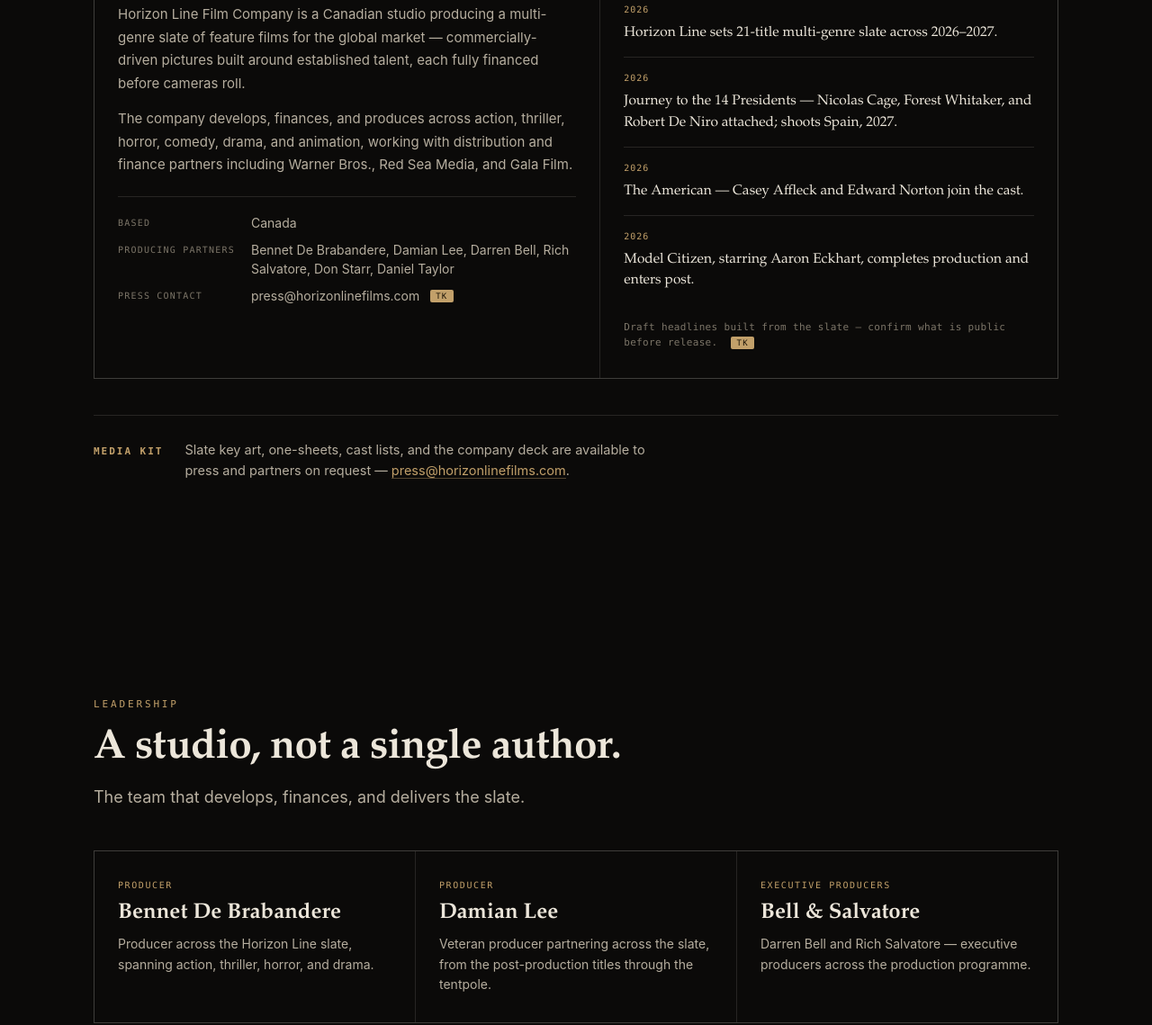
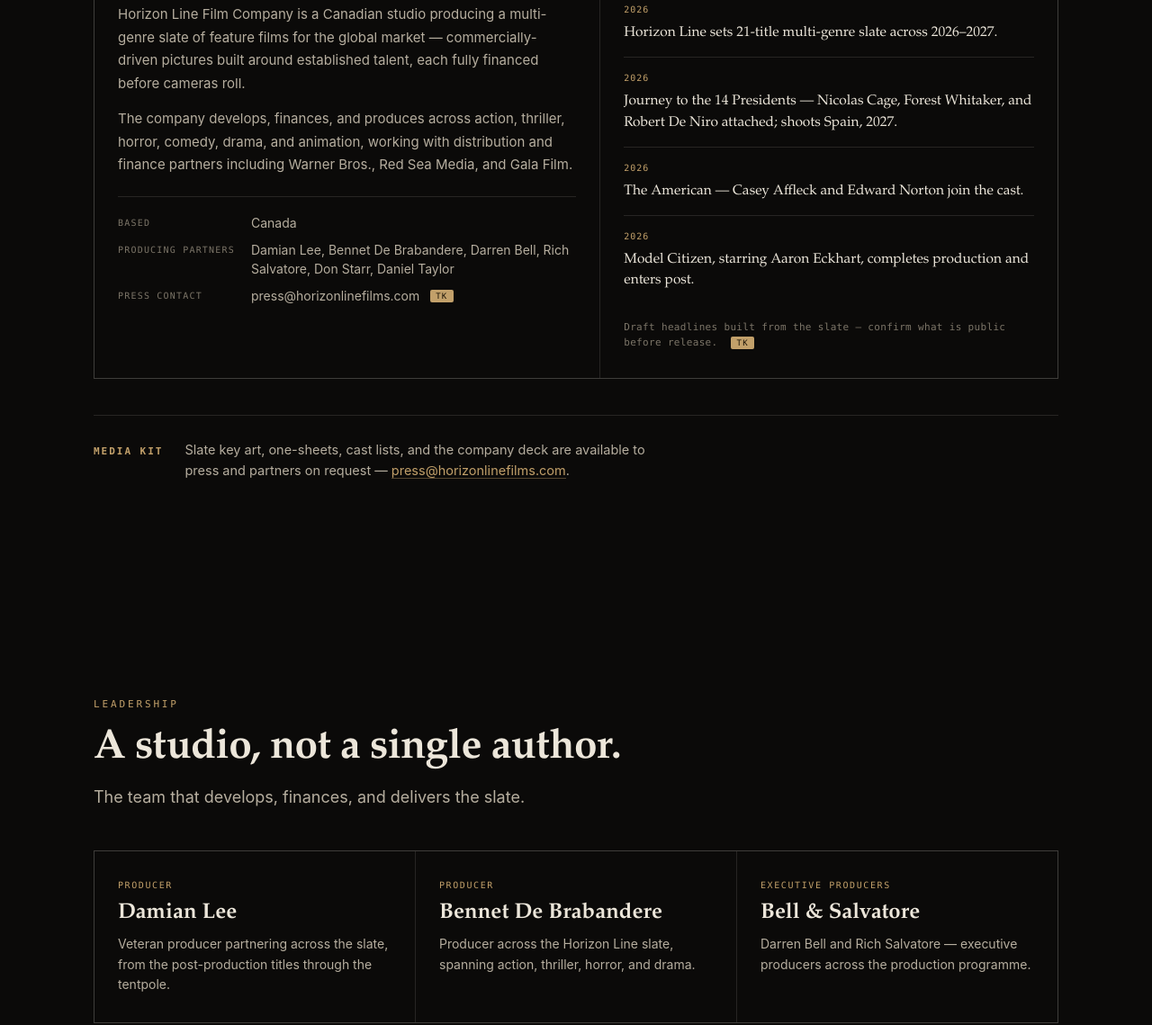
Before and after one commit to bdb-spec/horizonline-review, a plain HTML site: page index.html in a window 1280 px wide. Shown: the part 5898-7037 px from the top of the page at 90% size. Drawn offline with Linux system fonts and the light colour scheme.

Commit message:
Order Damian Lee ahead of Bennet

```diff
--- a/index.html
+++ b/index.html
@@ -429,7 +429,7 @@
         <p>The company develops, finances, and produces across action, thriller, horror, comedy, drama, and animation, working with distribution and finance partners including Warner Bros., Red Sea Media, and Gala Film.</p>
         <div class="press-boiler">
           <span class="l">Based</span><span class="v">Canada</span>
-          <span class="l">Producing partners</span><span class="v">Bennet De Brabandere, Damian Lee, Darren Bell, Rich Salvatore, Don Starr, Daniel Taylor</span>
+          <span class="l">Producing partners</span><span class="v">Damian Lee, Bennet De Brabandere, Darren Bell, Rich Salvatore, Don Starr, Daniel Taylor</span>
           <span class="l">Press contact</span><span class="v">press@horizonlinefilms.com <span class="tk-tag">TK</span></span>
         </div>
       </div>
@@ -462,13 +462,13 @@
     <div class="team fade">
       <div class="member">
         <span class="role">Producer</span>
-        <h3>Bennet De Brabandere</h3>
-        <p>Producer across the Horizon Line slate, spanning action, thriller, horror, and drama.</p>
+        <h3>Damian Lee</h3>
+        <p>Veteran producer partnering across the slate, from the post-production titles through the tentpole.</p>
       </div>
       <div class="member">
         <span class="role">Producer</span>
-        <h3>Damian Lee</h3>
-        <p>Veteran producer partnering across the slate, from the post-production titles through the tentpole.</p>
+        <h3>Bennet De Brabandere</h3>
+        <p>Producer across the Horizon Line slate, spanning action, thriller, horror, and drama.</p>
       </div>
       <div class="member">
         <span class="role">Executive Producers</span>
```
